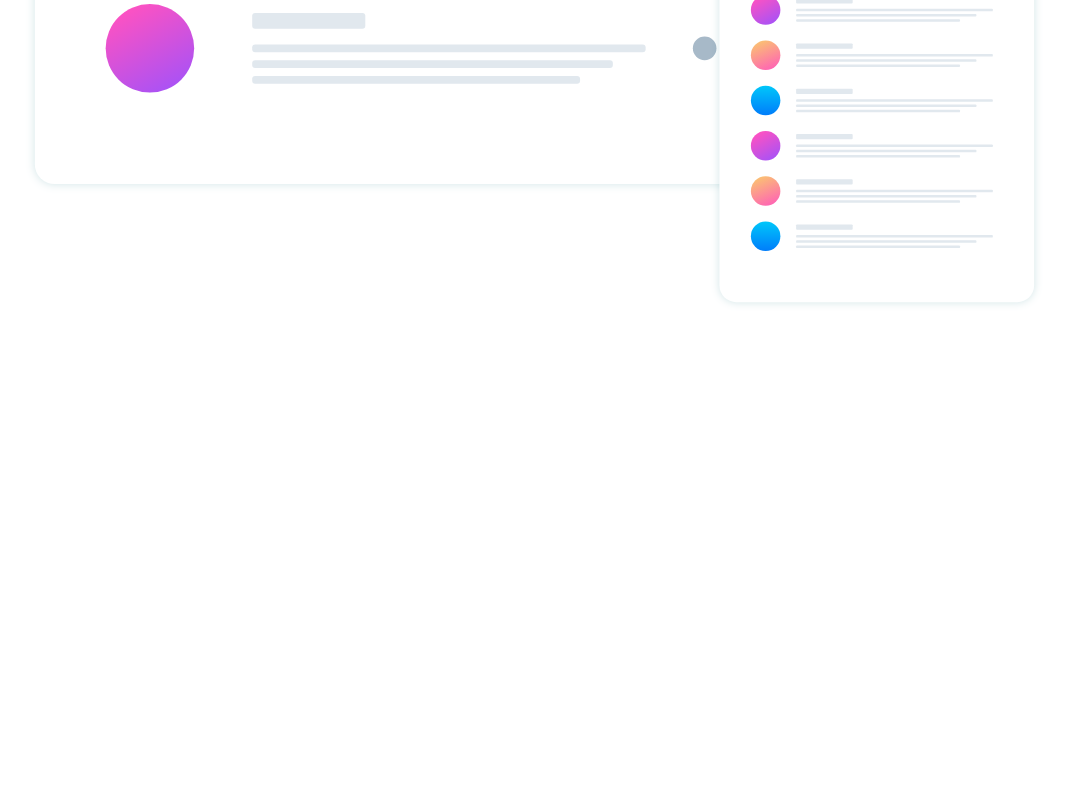
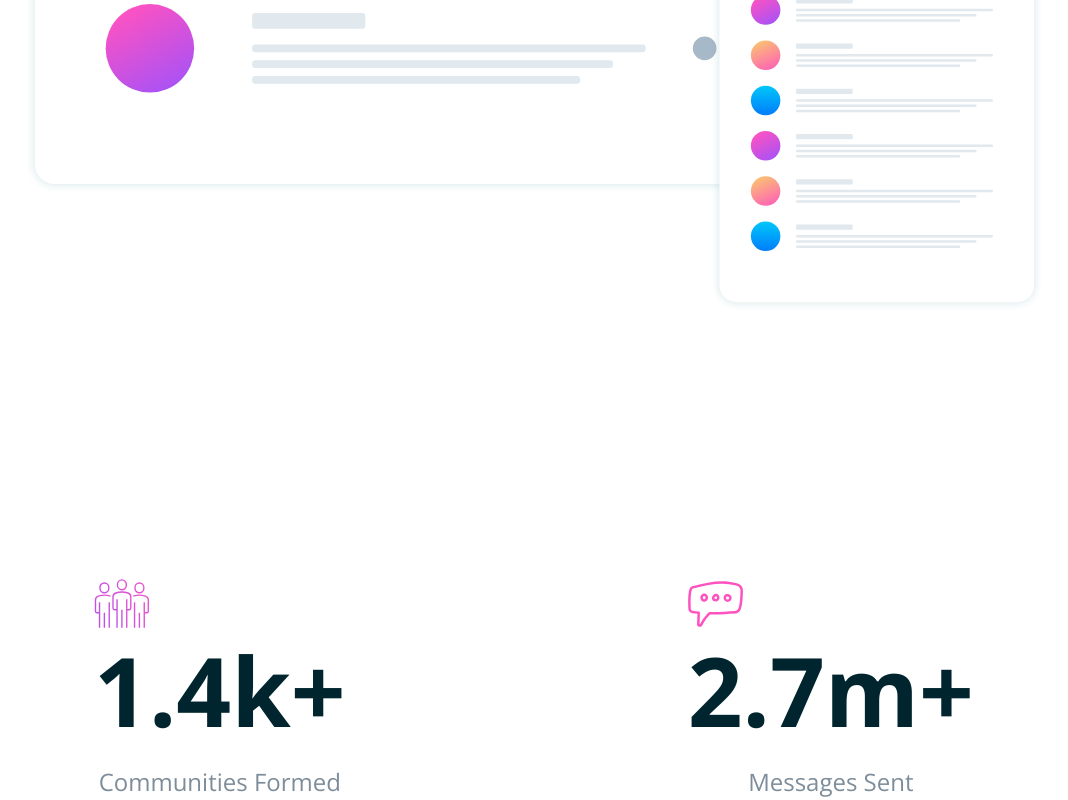
Before and after one commit to oshudev/huddle-landing-page, a website built with webpack: page src/index.html in a window 1280 px wide. Shown: the part 1084-1884 px from the top of the page, without its empty margins (106-1174 px from the left). Before the commit the page ends 1400 px from the top, so only its background shows below. Built offline with nearby package versions, Linux system fonts and the light colour scheme.

Commit message:
feat: add stats section

```diff
--- a/src/index.html
+++ b/src/index.html
@@ -42,6 +42,22 @@
         </div>
         <div class="image-container">
           <img src="./images/screen-mockups.svg" alt="screen mockups" />
+        </div>
+      </section>
+      <section class="stats">
+        <div class="stats__item">
+          <div class="stats__img">
+            <img src="./images/icon-communities.svg" alt="icon communities" />
+          </div>
+          <div class="stats__number">1.4k+</div>
+          <h2 class="stats__description">Communities Formed</h2>
+        </div>
+        <div class="stats__item">
+          <div class="stats__img">
+            <img src="./images/icon-messages.svg" alt="icon communities" />
+          </div>
+          <div class="stats__number">2.7m+</div>
+          <h2 class="stats__description">Messages Sent</h2>
         </div>
       </section>
     </main>
--- a/src/style.css
+++ b/src/style.css
@@ -204,3 +204,76 @@ button {
     font-size: var(--font-size-400);
   }
 }
+
+.stats {
+  display: flex;
+  justify-content: space-between;
+  gap: 5.5rem;
+  padding-top: 8.875rem;
+  margin-inline: auto;
+  padding-inline: 1.5rem;
+  max-width: 58rem;
+}
+
+.stats__item {
+  position: relative;
+  text-align: center;
+}
+
+.stats__img {
+  --dim: 2.25rem;
+  position: absolute;
+  display: flex;
+  flex-wrap: wrap;
+  align-items: center;
+  bottom: calc(100% - 0.875rem);
+  left: 0;
+  width: var(--dim);
+  height: var(--dim);
+}
+
+.stats__img img {
+  width: 100%;
+}
+
+.stats__number {
+  margin-bottom: 2px;
+  font-size: 3.75rem;
+  font-weight: var(--font-weight-bold);
+}
+
+.stats__description {
+  font-family: var(--font-family-default);
+  font-size: var(--font-size-300);
+  font-weight: var(--font-weight-regular);
+  color: var(--color-neutral-300);
+}
+
+@media screen and (max-width: 1023px) {
+  .stats {
+    flex-direction: column;
+    align-items: center;
+  }
+
+  .stats__item {
+    max-width: fit-content;
+  }
+}
+
+@media screen and (min-width: 1024px) {
+  .stats {
+    margin-top: 10rem;
+  }
+
+  .stats__img {
+    --dim: 3.5rem;
+  }
+
+  .stats__number {
+    font-size: 6rem;
+  }
+
+  .stats__description {
+    font-size: var(--font-size-500);
+  }
+}
```
